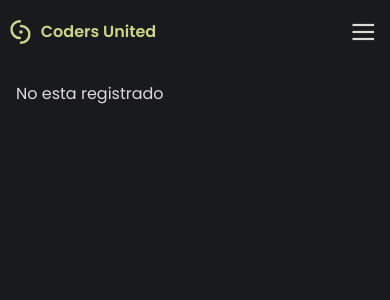
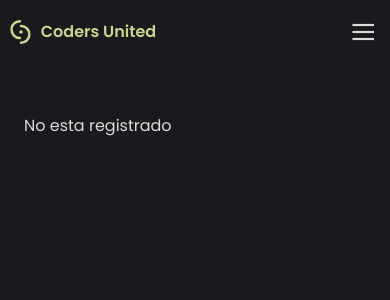
Before and after one commit to rodrigo745/coders-united, a Next.js app: page /pages/4/perfil in a window 390 px wide. Shown: the top 300 px of the page. Built offline with nearby package versions, Linux system fonts and the light colour scheme; no server answers.

Commit message:
ingreso con google desde celular

```diff
--- a/src/app/pages/(dashboard)/[name]/layout.jsx
+++ b/src/app/pages/(dashboard)/[name]/layout.jsx
@@ -12,7 +12,7 @@ export default function RootLayout({ children, params}) {
             <div className="block md:hidden">
                 <DashboardMovil ruta={params.name}/>
             </div>
-            <div className="md:p-10 md:py-20 mx-4">
+            <div className="md:p-10 md:py-20 mx-4 mt-8 md:mt-0">
                 {children}
             </div>
         </div>
--- a/src/app/pages/(dashboard)/[name]/perfil/page.jsx
+++ b/src/app/pages/(dashboard)/[name]/perfil/page.jsx
@@ -6,19 +6,19 @@ export default function Perfil(){
     const { data: session } = useSession();
 
     return(
-        <div>
+        <div className="mx-2">
             {
                 session?.user ?
-                <div className="w-fit cuadro p-4 py-7 px-5 flex flex-col justify-center items-center rounded-lg">
+                <div className="w-full cuadro p-4 py-7 px-5 flex flex-col justify-center items-center rounded-lg">
                     <img className="rounded-full border-2 border-yellow-300"
                     src={session.user.image} width={70} height={70} alt="foto de perfil" />
                     <div className="mt-4">
 
-                    <p className="font-bold text-sm amarillo">
+                    <p className="font-bold text-xs md:text-sm amarillo">
                         Usuario:
                         <span className="font-light ml-2 text-white">{session.user.name}</span>
                     </p>
-                    <p className="font-bold text-sm amarillo mt-2">
+                    <p className="font-bold text-xs md:text-sm amarillo mt-2">
                         Correo:
                         <span className="font-light ml-2 text-white">{session.user.email}</span>
                     </p>
--- a/src/components/dashboard/dashboardMovil.jsx
+++ b/src/components/dashboard/dashboardMovil.jsx
@@ -1,6 +1,7 @@
 "use client";
 import { IhuracanAmarillo } from "../../../public/iconos"
 import { useState } from "react"
+import { signOut } from "next-auth/react";
 import Link from "next/link";
 import { Icodigo, Ihuracan, Iproyecto, Iusuario, Iayuda, Iidea } from "../../../public/iconos";
 
@@ -33,6 +34,8 @@ export default function DashboardMovil(props){
             </div>
             <div className="pl-4 transition">
             <div className="flex flex-col">
+                <div>
+
             {
                 titulos.map((e, index)=> (
                     <Link key={index} href={`/pages/${index}/${enlaces[index]}`} className={`flex p-2 space-x-3 text-slate-600 ${ruta == index && "fondo liston"}`}>
@@ -45,6 +48,10 @@ export default function DashboardMovil(props){
                     </Link>
                 ))
             }
+                </div>
+                <div className="text-neutral-500 ml-16 mt-3 text-sm">
+                    <button className="ml-3" onClick={async ()=> await signOut({callbackUrl:"/"})}>Cerrar sesión</button>
+                </div>
             </div>
             </div>
         </div>
```
